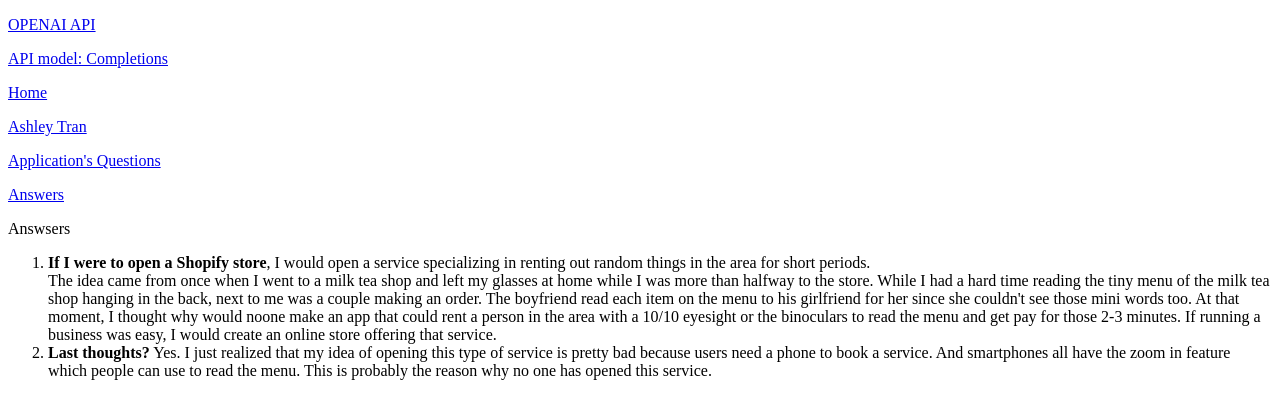
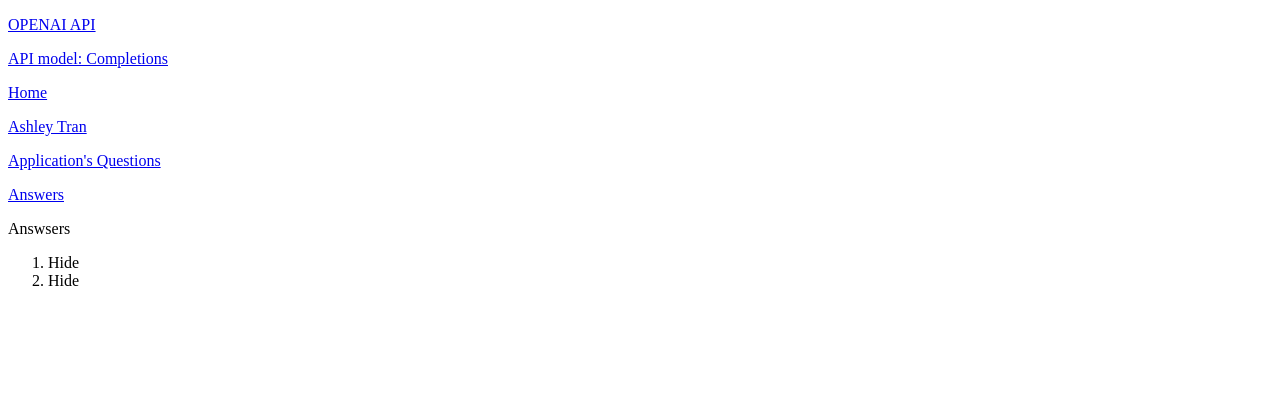
Before and after one commit to tripleboba/shopify-frontend-intern-challenge, a React (Create React App) app: page /answers in a window 1280 px wide. Shown: the top 418 px of the page. Built offline with nearby package versions, Linux system fonts and the light colour scheme; no server answers; the HTML template or start-up script is replaced by a standard one.

Commit message:
update status

```diff
--- a/src/components/Anwsers.js
+++ b/src/components/Anwsers.js
@@ -7,15 +7,10 @@ export default function Anwsers() {
       <div className="content">
         <ol type="1">
           <li>
-            <strong>If I were to open a Shopify store</strong>, I would open a service specializing in renting out random things in the area for short periods.
-            <br></br>The idea came from once when I went to a milk tea shop and left my glasses at home while I was more than halfway to the store.
-            While I had a hard time reading the tiny menu of the milk tea shop hanging in the back, next to me was a couple making an order.
-            The boyfriend read each item on the menu to his girlfriend for her since she couldn't see those mini words too.
-            At that moment, I thought why would noone make an app that could rent a person in the area with a 10/10 eyesight or the binoculars to read the menu and get pay for those 2-3 minutes.
-            If running a business was easy, I would create an online store offering that service.
+            Hide
           </li>
           <li>
-            <strong>Last thoughts?</strong> Yes. I just realized that my idea of opening this type of service is pretty bad because users need a phone to book a service. And smartphones all have the zoom in feature which people can use to read the menu. This is probably the reason why no one has opened this service.
+            Hide
           </li>
         </ol>
       </div>
```
Also changed, not shown: 1 other file (tests, documents, lock files or other folders).
